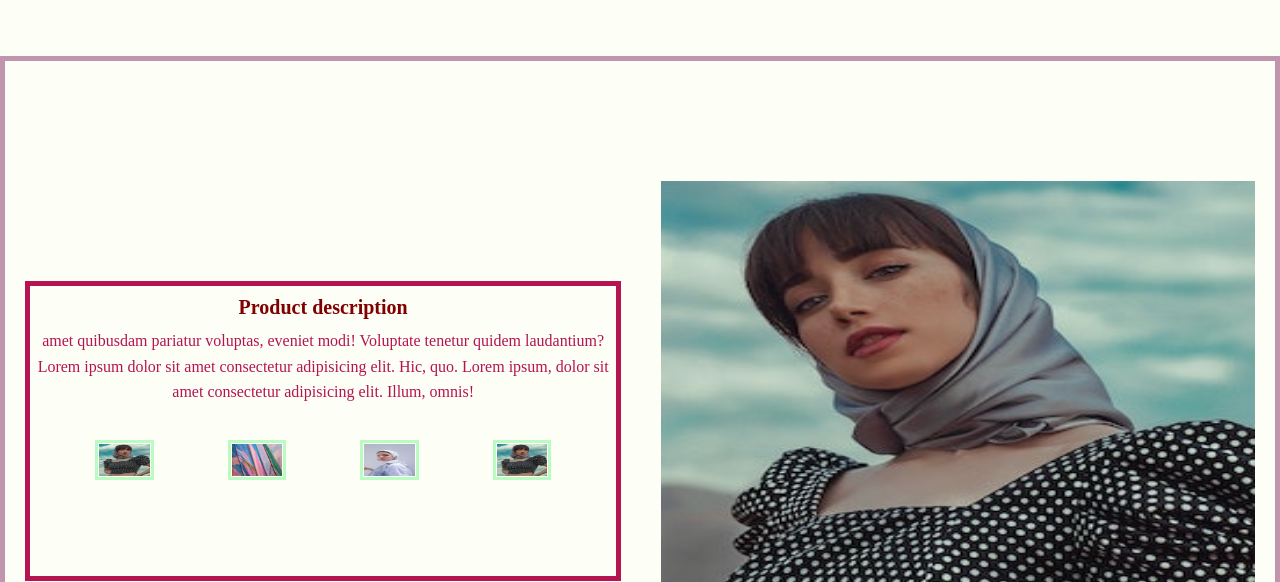
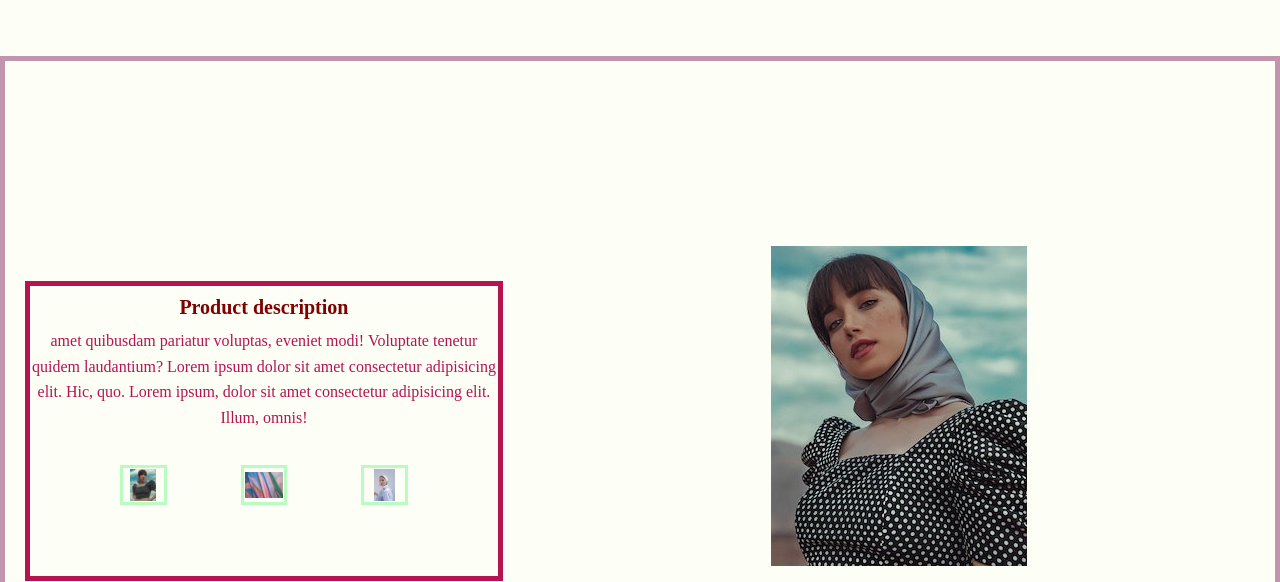
Before and after one commit to dee-ba/Web-Shop, a plain HTML site: page index.html in a window 1280 px wide. Shown: the part 184-766 px from the top of the page. Drawn offline with Linux system fonts and the light colour scheme.

Commit message:
image scale
image scale proportionally
object-fit for images

```diff
--- a/index.html
+++ b/index.html
@@ -65,14 +65,10 @@
                         quo. Lorem ipsum, dolor sit amet consectetur adipisicing elit. Illum, omnis!
                     </p>
 
-                    <img class="description-1-images" src="/images/mahdi-chaghari-T6kR1o7ilrk-unsplash.jpg" alt=""
-                        width="100%">
-                    <img class="description-1-images" src="/images/siora-photography-SZF0wG5SXsU-unsplash.jpg" alt=""
-                        width="100%">
-                    <img class="description-1-images" src="/images/reham-youssef-XLBDdrNQwqo-unsplash.jpg" alt=""
-                        width="100%">
-                    <img class="description-1-images" src="/images/mahdi-chaghari-T6kR1o7ilrk-unsplash.jpg" alt=""
-                        width="100%">
+                    <img class="description-1-images" src="/images/mahdi-chaghari-T6kR1o7ilrk-unsplash.jpg" alt="">
+                    <img class="description-1-images" src="/images/siora-photography-SZF0wG5SXsU-unsplash.jpg" alt="">
+                    <img class="description-1-images" src="/images/reham-youssef-XLBDdrNQwqo-unsplash.jpg" alt="">
+                    <img class="description-1-images" src="/images/mahdi-chaghari-T6kR1o7ilrk-unsplash.jpg" alt="">
 
                     <button class="btn-add">Add Item</button>
 
--- a/styles.css
+++ b/styles.css
@@ -59,6 +59,8 @@ a:hover {
 
 img {
     width: 100%;
+    height: auto;
+    object-fit: scale-down;
 
 }
 
@@ -110,7 +112,7 @@ header {
     border: rgb(182, 19, 81) 5px solid;
 }
 
- .main-image  {
+ /* .main-image  {
     text-align: center;
     margin-top: 50px;
     margin-left: 20px;
@@ -118,7 +120,7 @@ header {
     align-self: center;
     width: 800px;
     height: 500px;
-}
+}  */
 
 .description-1-images  {
     width: 10%;
```
